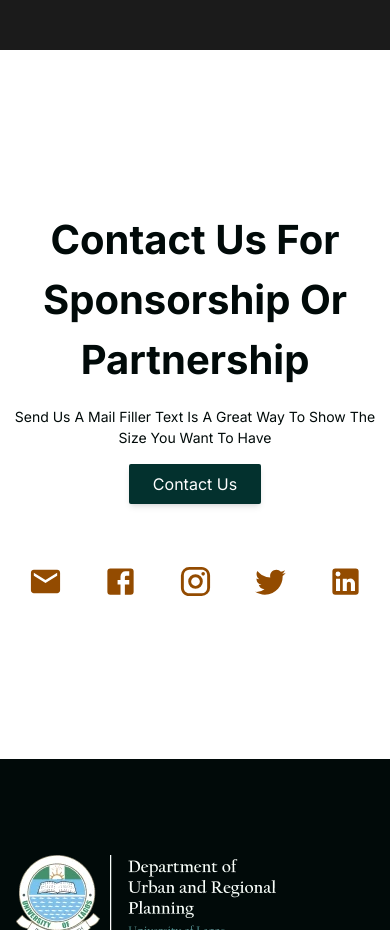
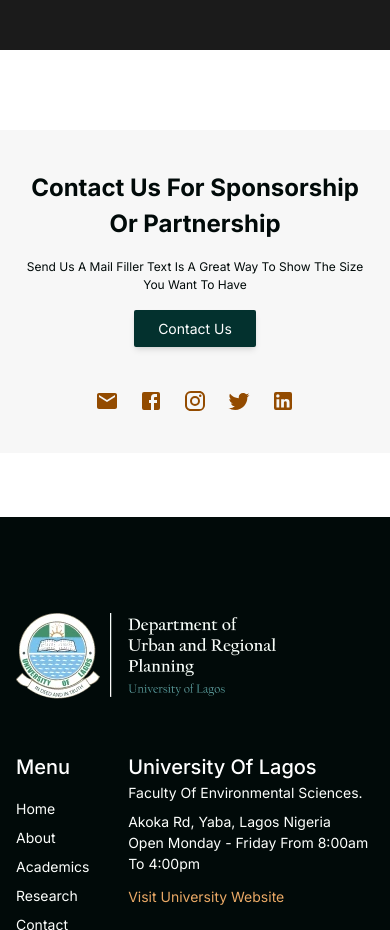
Before and after one commit to cent-kanayo/Urp-web, a React (Vite) app: page /news in a window 390 px wide. Shown: the part 6400-7330 px from the top of the page. Built offline with nearby package versions, Linux system fonts and the light colour scheme.

Commit message:
Adding responsives to homepage

```diff
--- a/src/Components/Pages/Home.jsx
+++ b/src/Components/Pages/Home.jsx
@@ -82,9 +82,9 @@
         })}
 
         <div className="py-[100px] lg:py-[204.5px]">
-          <div className="flex justify-center items-center gap-x-2 lg:gap-x-[126px] px-4 lg:px-0">
+          <div className="flex justify-center items-center gap-x-2 lg:gap-x-[126px] lg:px-0">
             <span
-              className="border-[2px] border-[#F0C808] p-[4px] lg:p-2 hover:bg-[#F0C808]"
+              className="border-[2px] border-[#F0C808] p-[2px] lg:p-2 hover:bg-[#F0C808]"
               role="button"
               onClick={() => handleClick('prev')}
             >
@@ -99,7 +99,7 @@
               </h1>
             </div>
             <span
-              className="border-[2px] border-[#F0C808] p-[4px] lg:p-2 hover:bg-[#F0C808]"
+              className="border-[2px] border-[#F0C808] p-[2px] lg:p-2 hover:bg-[#F0C808]"
               role="button"
               onClick={() => handleClick('next')}
             >
@@ -114,7 +114,7 @@
             Giving definition to an undefined world, Welcome to URP, <br />
             where standards are created.
           </h3>
-          <div className="flex flex-col justify-center items-center lg:flex-row lg:justify-between max-w-[1120px] mx-auto">
+          <div className="flex flex-col gap-[64px] lg:gap-0 justify-center items-center lg:flex-row lg:justify-between max-w-[1120px] mx-auto">
             <NumberBox
               text="urban"
               heading="#1"
@@ -142,7 +142,7 @@
           </div>
         </div>
       </section>
-      <section className="my-[80px] py-6 lg:py-[80px]">
+      <section className="my-[64px] py-6 lg:py-[80px]">
         <div className="relative h-[400px] md:h-[600px] lg:h-[800px] flex items-end justify-center">
           <div className="hidden lg:block absolute h-[100%] left-0 lg:w-[50%] -z-10">
             <img
@@ -205,17 +205,17 @@
         </div>
       </section>
       <Spotlight />
-      <section className="mt-[160px] h-[404px] lg:bg-[#011717] flex items-end lg:items-center  relative">
+      <section className="mt-[64px] lg:mt-[160px] h-[404px] lg:bg-[#011717] flex items-end lg:items-center  relative">
         <div className="absolute -z-10 lg:static lg:z-10 flex-1 h-[100%] w-full">
           <img src={Journal} alt="" className="hidden lg:block h-[100%]" />
           <img src={Book} alt="" className="lg:hidden h-[100%] w-full" />
         </div>
-        <div className="lg:flex-1 flex flex-col bg-[#011717] mx-4 md:mx-auto md:w-[564px]">
-          <div className="md:w-[564px] flex flex-col gap-6">
-            <h2 className="text-[#F5FFF6] text-[40px] font-bold">
+        <div className="lg:flex-1 flex flex-col bg-[#011717] mx-4 md:mx-auto md:w-[564px] py-6 lg:py-0 px-4 lg:px-0 mb-[25px] lg:mb-0">
+          <div className="md:w-[564px] flex flex-col gap-4 lg:gap-6">
+            <h2 className="text-[#F5FFF6] text-[24px] lg:text-[40px] font-bold">
               Introducing The Journal
             </h2>
-            <p className="text-[#FDFFFD] text-[14px] leading-[150%]">
+            <p className="text-[#FDFFFD] text-[14px] leading-[150%] hidden lg:block">
               A compilation of literary works born from years of research and
               placeholder text till our design gets a writer .Faculty of
               Environmental Science, University of Lagos. It is taught in a few
@@ -223,8 +223,15 @@
               universal standards to master the requisite skills of
               architectural design. Since its foundation...
             </p>
+            <p className="text-[#FDFFFD] text-[12px] leading-[150%] lg:hidden">
+              A compilation of literary works born from years of research and
+              placeholder text till our design gets a writer .Faculty of
+              Environmental Science, University of Lagos. It is taught in a few
+              and highly elitist universities in Nigeria, hence the need to meet
+              universal standards to master the requisite skills ...
+            </p>
             <div>
-              <button className="capitalize bg-[#F5FFF6] text-[#010A09] rounded-[2px] px-8 py-2 text-[] hover:animate-pulse">
+              <button className="capitalize bg-[#F5FFF6] text-[#010A09] rounded-[2px] px-8 py-2 text-[14px] hover:animate-pulse">
                 get access
               </button>
             </div>
@@ -238,12 +245,12 @@
           <img src={Journal} alt="" className="hidden lg:block h-[100%]" />
           <img src={Book} alt="" className="lg:hidden h-[100%] w-full" />
         </div>
-        <div className="lg:flex-1 flex flex-col bg-[#5B5756] mx-4  md:mx-auto md:w-[564px]">
+        <div className="lg:flex-1 flex flex-col bg-[#5B5756] mx-4  md:mx-auto md:w-[564px] py-6 lg:py-0 px-4 lg:px-0 mb-[25px] lg:mb-0">
           <div className="lg:w-[564px] flex flex-col gap-6">
-            <h2 className="text-[#F5FFF6] text-[40px] font-bold">
+            <h2 className="text-[#F5FFF6] text-[24px] lg:text-[40px] font-bold">
               Innovative research hubs
             </h2>
-            <p className="text-[#FDFFFD] text-[14px] leading-[150%]">
+            <p className="text-[#FDFFFD] text-[14px] leading-[150%] hidden lg:block">
               A compilation of literary works born from years of research and
               placeholder text till our design gets a writer .Faculty of
               Environmental Science, University of Lagos. It is taught in a few
@@ -251,8 +258,15 @@
               universal standards to master the requisite skills of
               architectural design. Since its foundation...
             </p>
+            <p className="text-[#FDFFFD] text-[12px] leading-[150%] lg:hidden">
+              A compilation of literary works born from years of research and
+              placeholder text till our design gets a writer .Faculty of
+              Environmental Science, University of Lagos. It is taught in a few
+              and highly elitist universities in Nigeria, hence the need to meet
+              universal standards to master the requisite skills...
+            </p>
             <div>
-              <button className="capitalize bg-[#F5FFF6] text-[#010A09] rounded-[2px] px-8 py-2 text-[] hover:animate-pulse">
+              <button className="capitalize bg-[#F5FFF6] text-[#010A09] rounded-[2px] px-8 py-2 text-[14px] hover:animate-pulse">
                 Learn More
               </button>
             </div>
--- a/src/Components/Resuables/Contact.jsx
+++ b/src/Components/Resuables/Contact.jsx
@@ -5,32 +5,47 @@
 import LinkedInIcon from '@mui/icons-material/LinkedIn';
 const Contact = ({ h2 }) => {
   return (
-    <section className="grid place-items-center px-2 lg:px-0 my-[80px] bg-white">
-      <div className="capitalize text-center max-w-[844px] mx-auto py-[80px]">
-        <h2 className="text-[40px] font-bold leading-[150%] text-[#010a09] mb-4">
+    <section className="grid place-items-center my-[64px] lg:my-[80px] bg-white">
+      <div className="capitalize text-center max-w-[844px] mx-auto py-[40px] px-6 lg:px-0  lg:py-[80px] bg-[#F7F7F7] lg:bg-inherit">
+        <h2 className="text-[24px] lg:text-[40px] font-bold leading-[150%] text-[#010a09] mb-4">
           {h2}
         </h2>
-        <p className="text-[14px] leading-[150%] text-[#010a09] max-w-[529px] mx-auto mb-4">
+        <p className="text-[12px] lg:text-[14px] leading-[150%] text-[#010a09] max-w-[529px] mx-auto mb-4">
           Send us a mail filler text is a great way to show the size you want to
           have
         </p>
-        <button className="px-6 py-2 bg-[#03312E] text-white text-[1rem] capitalize rounded-[2px] hover:bg-[#011312] transition-all duration-300 ease-linear mb-[60px] shadow-md">
+        <button className="px-6 py-2 bg-[#03312E] text-white  text-[14px] lg:text-[1rem] capitalize rounded-[2px] hover:bg-[#011312] transition-all duration-300 ease-linear mb-[40px] lg:mb-[60px] shadow-md">
           contact us
         </button>
-        <div className="flex justify-center gap-x-10 lg:px-0">
-          <span>
+        <div className="flex justify-center gap-x-5 lg:gap-x-10 lg:px-0">
+          <span className="lg:hidden">
+            <EmailIcon htmlColor="#934B00" fontSize="medium" />
+          </span>
+          <span className="hidden lg:block">
             <EmailIcon htmlColor="#934B00" fontSize="large" />
           </span>
-          <span>
+          <span className="lg:hidden">
+            <FacebookIcon htmlColor="#934B00" fontSize="medium" />
+          </span>
+          <span className="hidden lg:block">
             <FacebookIcon htmlColor="#934B00" fontSize="large" />
           </span>
-          <span>
+          <span className="lg:hidden">
+            <InstagramIcon htmlColor="#934B00" fontSize="medium" />
+          </span>
+          <span className="hidden lg:block">
             <InstagramIcon htmlColor="#934B00" fontSize="large" />
           </span>
-          <span>
+          <span className="lg:hidden">
+            <TwitterIcon htmlColor="#934B00" fontSize="medium" />
+          </span>
+          <span className="hidden lg:block">
             <TwitterIcon htmlColor="#934B00" fontSize="large" />
           </span>
-          <span>
+          <span className="lg:hidden">
+            <LinkedInIcon htmlColor="#934B00" fontSize="medium" />
+          </span>
+          <span className="hidden lg:block">
             <LinkedInIcon htmlColor="#934B00" fontSize="large" />
           </span>
         </div>
--- a/src/Components/Resuables/EventCard.jsx
+++ b/src/Components/Resuables/EventCard.jsx
@@ -4,7 +4,7 @@
 const EventCard = () => {
   return (
     <div className="lg:flex gap-[20px] max-w-[528px]">
-      <div className="relative mb-4 flex-1 lg:h-[200px] lg:w-[262px] ">
+      <div className="relative mb-4 flex-1 h-[200px] lg:w-[262px] ">
         <img src={Fj} alt="" className="block w-[100%] h-[100%] object-cover" />
       </div>
       <div className="max-w-[614px] flex-1">
--- a/src/Components/Resuables/Events.jsx
+++ b/src/Components/Resuables/Events.jsx
@@ -5,8 +5,8 @@
 
 const Events = () => {
   return (
-    <section className="mt-[80px] lg:mt-[80px] px-4 lg:px-0 bg-white">
-      <h2 className="text-center text-[2.5rem] font-[600] capitalize mb-[60px]">
+    <section className="mt-[64px] lg:mt-[80px] px-4 lg:px-0 bg-white">
+      <h2 className="text-center text-[24px] lg:text-[2.5rem] font-[600] capitalize mb-10 lg:mb-[60px]">
         News & events
       </h2>
       <div className="grid place-items-center">
@@ -15,7 +15,7 @@
             to="/news"
             className="hover:scale-105 transition-all ease-linear"
           >
-            <div className="h-[440px] lg:w-[548px] relative mb-4">
+            <div className="h-[200px] lg:h-[440px] lg:w-[548px] relative mb-4">
               <img
                 src={Prof}
                 alt=""
@@ -46,7 +46,7 @@
               <EastOutlinedIcon />
             </div>
           </Link>
-          <div className="flex flex-col gap-[20px]">
+          <div className="flex flex-col gap-6 lg:gap-[20px]">
             <EventCard />
             <EventCard />
             <EventCard />
--- a/src/Components/Resuables/Spotlight.jsx
+++ b/src/Components/Resuables/Spotlight.jsx
@@ -7,7 +7,7 @@
 const Spotlight = () => {
   return (
     <section className="px-4 lg:px-0">
-      <h2 className="text-center text-[2.5rem] font-[600] capitalize mb-[40px]">
+      <h2 className="text-center text-[24px] lg:text-[2.5rem] font-[600] capitalize mb-[40px]">
         Urban Planning Hub
       </h2>
       <div className="flex flex-col md:flex-row md:justify-center flex-wrap gap-[20px]">
--- a/src/Components/Resuables/SpotlightBox.jsx
+++ b/src/Components/Resuables/SpotlightBox.jsx
@@ -14,7 +14,7 @@
           className="block h-[100%] w-[100%]"
         />
       </div>
-      <div className="py-[24px] lg:w-[310px] mx-auto">
+      <div className="py-[24px] lg:w-[310px] mx-auto px-4 lg:px-0">
         <h2 className="mb-4 whitespace-nowrap">{h2}</h2>
         <p className="mb-4">{p}</p>
         <div className="px-0">
@@ -22,7 +22,9 @@
             to="/student-of-the-month"
             className="hover:animate-pulse flex items-center gap-x-2"
           >
-            <span className="underline underline-offset-4">{btn}</span>
+            <span className="text-[12px] lg:text-[14px] underline underline-offset-4">
+              {btn}
+            </span>
             <span>
               <EastOutlinedIcon htmlColor="#57A0A0" />
             </span>
--- a/src/index.css
+++ b/src/index.css
@@ -198,7 +198,11 @@
   align-items: center;
   gap: 8px;
 }
-
+@media (max-width: 768px) {
+  .box {
+    width: 143px;
+  }
+}
 .h2 {
   font-size: 2.5rem;
   font-weight: 700;
@@ -267,6 +271,7 @@
   text-transform: capitalize;
   color: #011717;
 }
+
 .spotlight-box p {
   font-size: 1rem;
   line-height: 150%;
@@ -277,6 +282,14 @@
   justify-content: center;
   align-items: center;
   gap: 8px;
+}
+@media (max-width: 768px) {
+  .spotlight-box h2 {
+    font-size: 20px;
+  }
+  .spotlight-box p {
+    font-size: 12px;
+  }
 }
 .cta {
   background-color: #5b5756;
```
